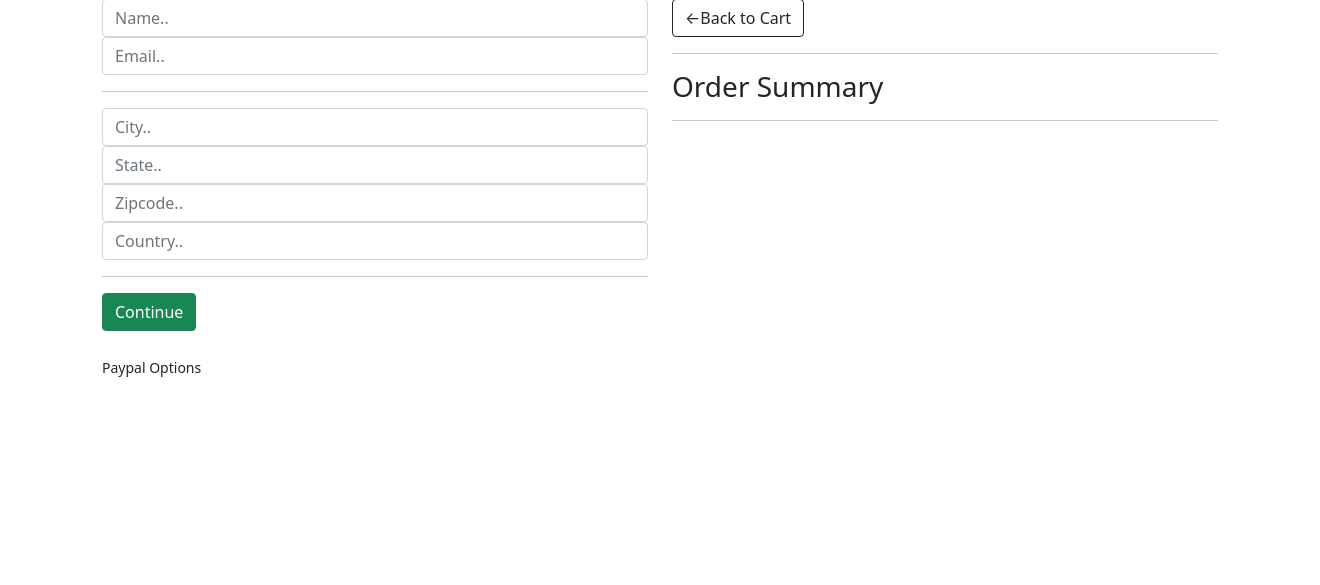
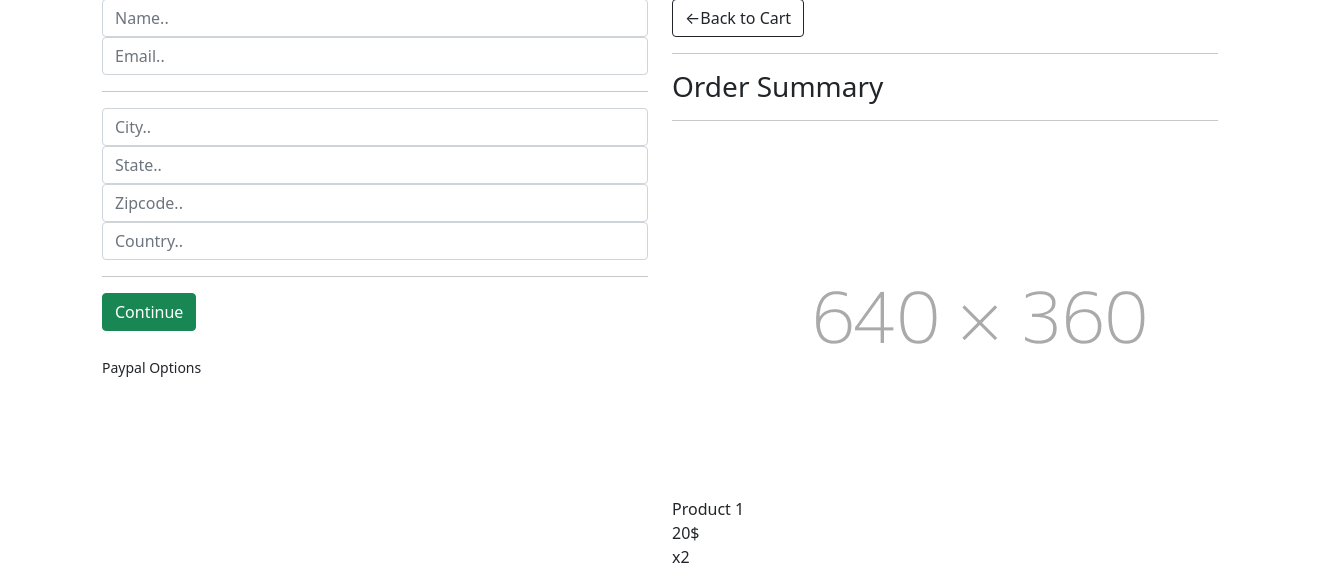
Before and after one commit to petre-marian-vaduva/Ecommerce, a Django app: page /checkout/ in a window 1320 px wide. Shown: the part 282-867 px from the top of the page. Before the commit the page ends 659 px from the top, so only its background shows below. Run offline with Django 4.2, Linux system fonts and the light colour scheme.

Commit message:
Update checkout.html

```diff
--- a/project1/store/templates/store/checkout.html
+++ b/project1/store/templates/store/checkout.html
@@ -47,6 +47,12 @@
                     <hr>
                         <h3>Order Summary</h3>
                     <hr>
+                    <div class="cart-row">
+                        <div style="flex:2"><img class="row-image" src="{% static 'images/placeholder.png' %}" alt=""></div>
+                        <div style="flex:2">Product 1</div>
+                        <div style="flex:1">20$</div>
+                        <div style="flex:1"><p>x2</p></div>
+                    </div>
                 </div>
             </div>
         </div>
```
